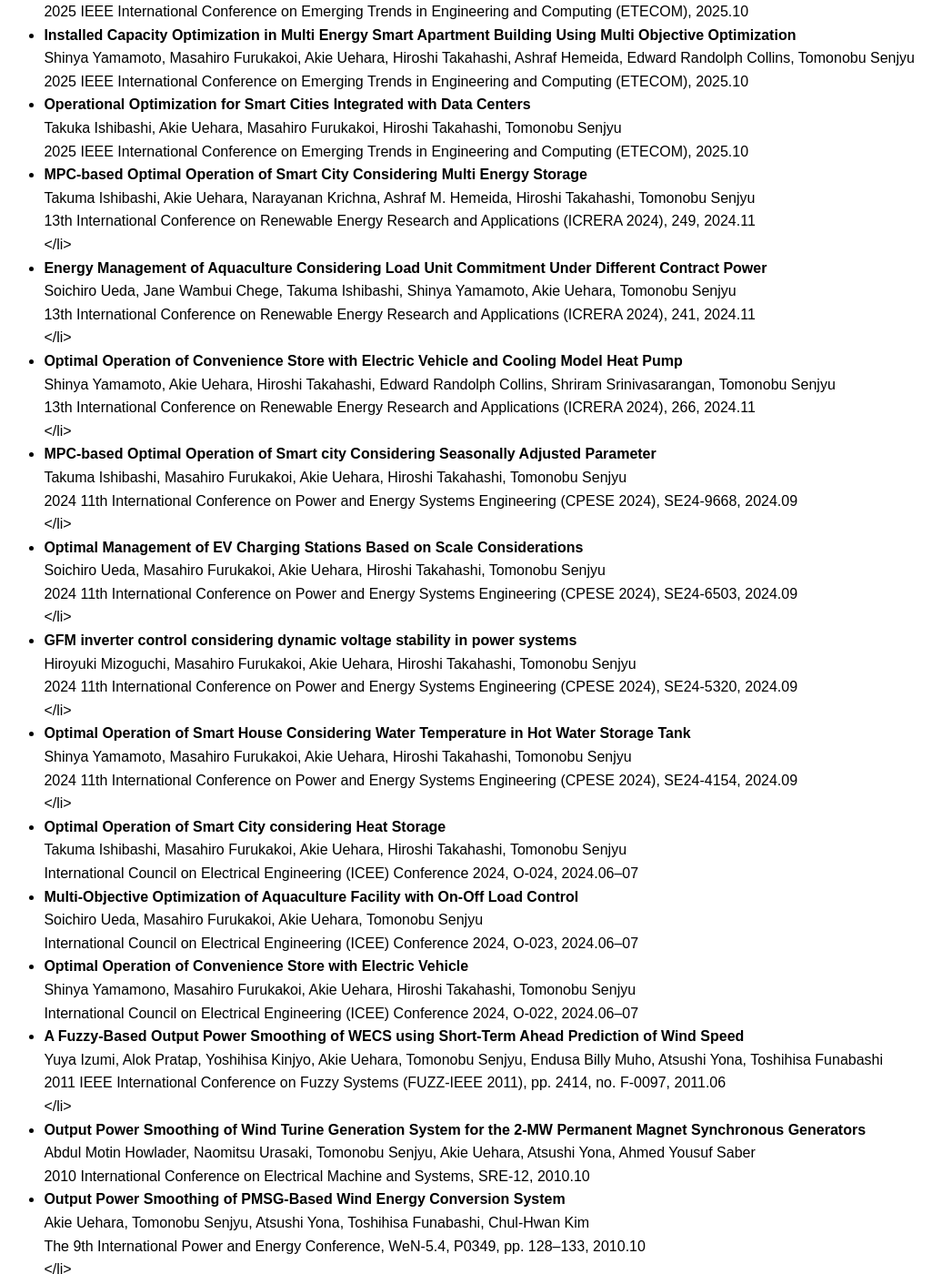
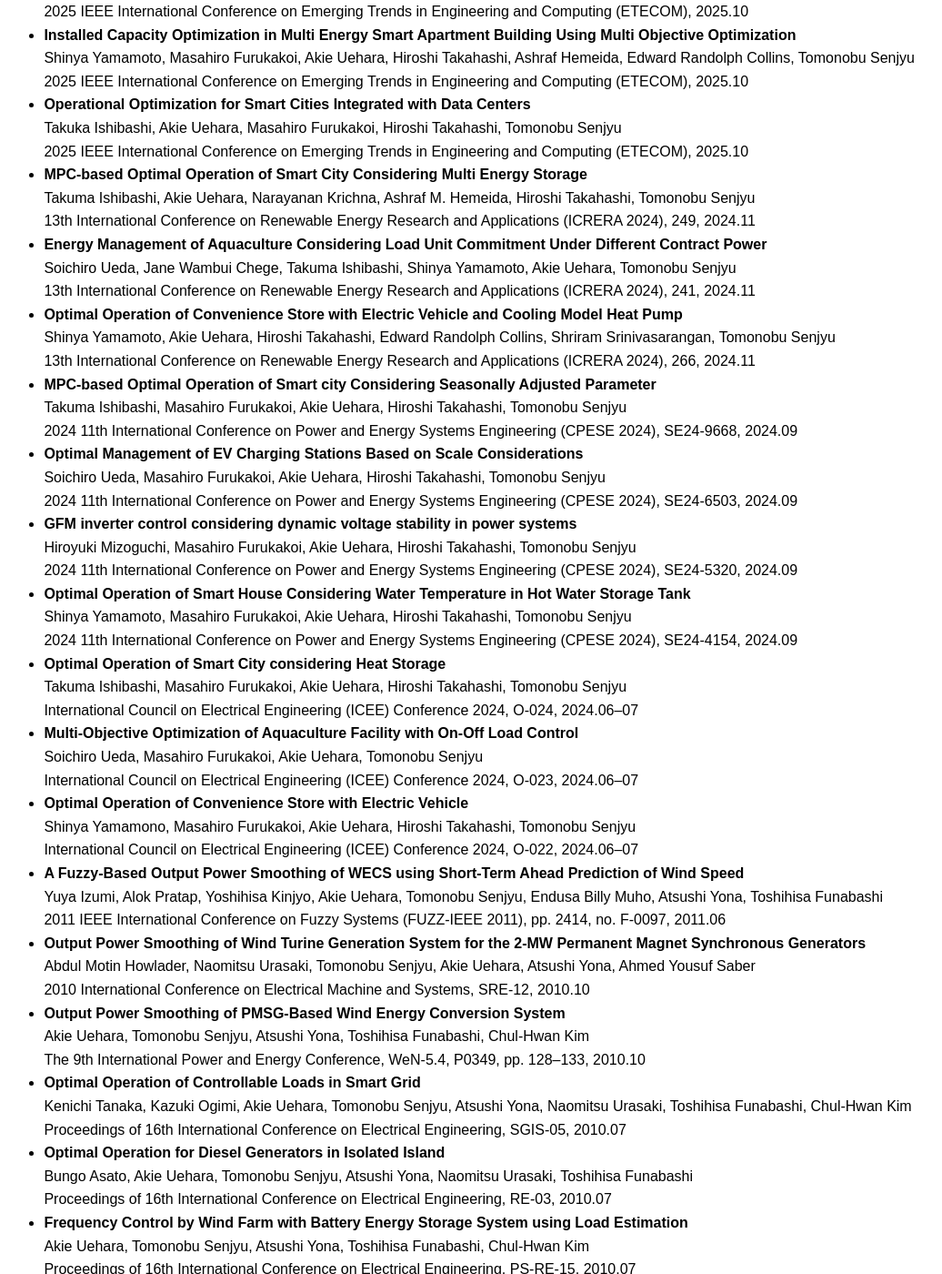
Before and after one commit to akieuehara/AkieUehara.github.io, a Jekyll site: the page built from publications.md, in a window 1280 px wide and 1400 px high, scrolled down 2521 px. Shown: the whole window at 91% size, without its empty margins (74-1110 px from the left). Built offline with Jekyll 4.4.1, drawn with Linux system fonts in a browser that asks for light colours; comment, search, counter and statistics services are not loaded; some of the changed text lies outside the part shown.

Commit message:
Update publications.md

```diff
--- a/publications.md
+++ b/publications.md
@@ -192,49 +192,49 @@
 <b>MPC-based Optimal Operation of Smart City Considering Multi Energy Storage</b><br>
 Takuma Ishibashi, Akie Uehara, Narayanan Krichna, Ashraf M. Hemeida, Hiroshi Takahashi, Tomonobu Senjyu<br>
 13th International Conference on Renewable Energy Research and Applications (ICRERA 2024), 249, 2024.11<br>
-<span class="__dimensions_badge_embed__" data-doi="10.1109/ICRERA62673.2024.10815324" data-style="small_rectangle"></span></li>
+<span class="__dimensions_badge_embed__" data-doi="10.1109/ICRERA62673.2024.10815324" data-style="small_rectangle"></span>
 </li>
 
 <li>
 <b>Energy Management of Aquaculture Considering Load Unit Commitment Under Different Contract Power</b><br>
 Soichiro Ueda, Jane Wambui Chege, Takuma Ishibashi, Shinya Yamamoto, Akie Uehara, Tomonobu Senjyu<br>
 13th International Conference on Renewable Energy Research and Applications (ICRERA 2024), 241, 2024.11<br>
-<span class="__dimensions_badge_embed__" data-doi="10.1109/ICRERA62673.2024.10815149" data-style="small_rectangle"></span></li>
+<span class="__dimensions_badge_embed__" data-doi="10.1109/ICRERA62673.2024.10815149" data-style="small_rectangle"></span>
 </li>
 
 <li>
 <b>Optimal Operation of Convenience Store with Electric Vehicle and Cooling Model Heat Pump</b><br>
 Shinya Yamamoto, Akie Uehara, Hiroshi Takahashi, Edward Randolph Collins, Shriram Srinivasarangan, Tomonobu Senjyu<br>
 13th International Conference on Renewable Energy Research and Applications (ICRERA 2024), 266, 2024.11<br>
-<span class="__dimensions_badge_embed__" data-doi="10.1109/ICRERA62673.2024.10815297" data-style="small_rectangle"></span></li>
+<span class="__dimensions_badge_embed__" data-doi="10.1109/ICRERA62673.2024.10815297" data-style="small_rectangle"></span>
 </li>
 
 <li>
 <b>MPC-based Optimal Operation of Smart city Considering Seasonally Adjusted Parameter</b><br>
 Takuma Ishibashi, Masahiro Furukakoi, Akie Uehara, Hiroshi Takahashi, Tomonobu Senjyu<br>
 2024 11th International Conference on Power and Energy Systems Engineering (CPESE 2024), SE24-9668, 2024.09<br>
-<span class="__dimensions_badge_embed__" data-doi="10.1109/CPESE62584.2024.10841239" data-style="small_rectangle"></span></li>
+<span class="__dimensions_badge_embed__" data-doi="10.1109/CPESE62584.2024.10841239" data-style="small_rectangle"></span>
 </li>
 
 <li>
 <b>Optimal Management of EV Charging Stations Based on Scale Considerations</b><br>
 Soichiro Ueda, Masahiro Furukakoi, Akie Uehara, Hiroshi Takahashi, Tomonobu Senjyu<br>
 2024 11th International Conference on Power and Energy Systems Engineering (CPESE 2024), SE24-6503, 2024.09<br>
-<span class="__dimensions_badge_embed__" data-doi="10.1109/CPESE62584.2024.10840505" data-style="small_rectangle"></span></li>
+<span class="__dimensions_badge_embed__" data-doi="10.1109/CPESE62584.2024.10840505" data-style="small_rectangle"></span>
 </li>
 
 <li>
 <b>GFM inverter control considering dynamic voltage stability in power systems</b><br>
 Hiroyuki Mizoguchi, Masahiro Furukakoi, Akie Uehara, Hiroshi Takahashi, Tomonobu Senjyu<br>
 2024 11th International Conference on Power and Energy Systems Engineering (CPESE 2024), SE24-5320, 2024.09<br>
-<span class="__dimensions_badge_embed__" data-doi="10.1109/CPESE62584.2024.10840513" data-style="small_rectangle"></span></li>
+<span class="__dimensions_badge_embed__" data-doi="10.1109/CPESE62584.2024.10840513" data-style="small_rectangle"></span>
 </li>
 
 <li>
 <b>Optimal Operation of Smart House Considering Water Temperature in Hot Water Storage Tank</b><br>
 Shinya Yamamoto, Masahiro Furukakoi, Akie Uehara, Hiroshi Takahashi, Tomonobu Senjyu<br>
 2024 11th International Conference on Power and Energy Systems Engineering (CPESE 2024), SE24-4154, 2024.09<br>
-<span class="__dimensions_badge_embed__" data-doi="10.1109/CPESE62584.2024.10841272" data-style="small_rectangle"></span></li>
+<span class="__dimensions_badge_embed__" data-doi="10.1109/CPESE62584.2024.10841272" data-style="small_rectangle"></span>
 </li>
 
 <li>
@@ -259,7 +259,7 @@
 <b>A Fuzzy-Based Output Power Smoothing of WECS using Short-Term Ahead Prediction of Wind Speed</b><br>
 Yuya Izumi, Alok Pratap, Yoshihisa Kinjyo, Akie Uehara, Tomonobu Senjyu, Endusa Billy Muho, Atsushi Yona, Toshihisa Funabashi<br>
 2011 IEEE International Conference on Fuzzy Systems (FUZZ-IEEE 2011), pp. 2414, no. F-0097, 2011.06<br>
-<span class="__dimensions_badge_embed__" data-doi="10.1109/FUZZY.2011.6007368" data-style="small_rectangle"></span></li>
+<span class="__dimensions_badge_embed__" data-doi="10.1109/FUZZY.2011.6007368" data-style="small_rectangle"></span>
 </li>
 
 <li>
@@ -272,7 +272,7 @@
 <b>Output Power Smoothing of PMSG-Based Wind Energy Conversion System</b><br>
 Akie Uehara, Tomonobu Senjyu, Atsushi Yona, Toshihisa Funabashi, Chul-Hwan Kim<br>
 The 9th International Power and Energy Conference, WeN-5.4, P0349, pp. 128–133, 2010.10<br>
-<span class="__dimensions_badge_embed__" data-doi="10.1109/IPECON.2010.5697143" data-style="small_rectangle"></span></li>
+<span class="__dimensions_badge_embed__" data-doi="10.1109/IPECON.2010.5697143" data-style="small_rectangle"></span>
 </li>
 
 <li>
@@ -303,7 +303,7 @@
 <b>A Fuzzy-Logic-Based Output Power Smoothing Method of WECS with Permanent Magnet Synchronous Generator using Inertia of Wind Turbine</b><br>
 Akie Uehara, Tomonobu Senjyu, Atsushi Yona, Toshihisa Funabashi, Chul-Hwan Kim<br>
 Proceedings of 16th International Conference on Electrical Engineering, RE-17, 2010.07<br>
-<span class="__dimensions_badge_embed__" data-doi="10.5370/JICEE.2011.1.3.309" data-style="small_rectangle"></span></li>
+<span class="__dimensions_badge_embed__" data-doi="10.5370/JICEE.2011.1.3.309" data-style="small_rectangle"></span>
 </li>
 
 <li>
@@ -316,42 +316,42 @@
 <b>A Hybrid Smart AC/DC Power System</b><br>
 Kyohei Kurohane, Tomonobu Senjyu, Akie Uehara, Atsushi Yona, Toshihisa Funabashi<br>
 2010 5th IEEE Conference on Industrial Electrical and Applications, WeM5.19, P0279, pp. 764–769, 2010.06<br>
-<span class="__dimensions_badge_embed__" data-doi="10.1109/ICIEA.2010.5516936>" data-style="small_rectangle"></span></li>
+<span class="__dimensions_badge_embed__" data-doi="10.1109/ICIEA.2010.5516936>" data-style="small_rectangle"></span>
 </li>
 
 <li>
 <b>Study on Optimum Operation Planning of Wind Farm/Battery System using Forecasted Generated Power Data</b><br>
 Akie Uehara, Tomonobu Senjyu, Yasuaki Kikunaga, Bungo Asato, Atsushi Yona, Toshihisa Funabashi<br>
 The 8th International Conference on Power Electronics and Drive Systems, No. 361, 2009.11<br>
-<span class="__dimensions_badge_embed__" data-doi="10.1109/PEDS.2009.5385766>" data-style="small_rectangle"></span></li>
+<span class="__dimensions_badge_embed__" data-doi="10.1109/PEDS.2009.5385766>" data-style="small_rectangle"></span>
 </li>
 
 <li>
 <b>Frequency Regulation by Coordination Control of Wind Turbine Generator and Battery using Load Estimation</b><br>
 Akie Uehara, Tomonobu Senjyu, Atsushi Yona, Toshihisa Funabashi<br>
 The 8th International Conference on Power Electronics and Drive Systems, No. 360, 2009.11<br>
-<span class="__dimensions_badge_embed__" data-doi="10.1109/PEDS.2009.5385765>" data-style="small_rectangle"></span></li>
+<span class="__dimensions_badge_embed__" data-doi="10.1109/PEDS.2009.5385765>" data-style="small_rectangle"></span>
 </li>
 
 <li>
 <b>Addressing Grid Integration Issues for DFIG-Based WECS via Multiobjective H1 Paradigm</b><br>
 Endusa Billy Muho, Tomonobu Senjyu, Akie Uehara, Chul-Hwan Kim<br>
 IEEE T&D Asia Conference and Exposition 2009, PO3-7, 2009.10<br>
-<span class="__dimensions_badge_embed__" data-doi="10.1109/TD-ASIA.2009.5356871>" data-style="small_rectangle"></span></li>
+<span class="__dimensions_badge_embed__" data-doi="10.1109/TD-ASIA.2009.5356871>" data-style="small_rectangle"></span>
 </li>
 
 <li>
 <b>Smoothing Control of Generated Power Fluctuation of WTG using Gain-Scheduled Control</b><br>
 Tomonobu Senjyu, Akie Uehara, Yasuaki Kikunaga, Bungo Asato, Atsushi Yona, Toshihisa Funabashi, Chul-Hwan Kim<br>
 IEEE T&D Asia Conference and Exposition 2009, OR9-3, 2009.10<br>
-<span class="__dimensions_badge_embed__" data-doi="10.1109/TD-ASIA.2009.5356948>" data-style="small_rectangle"></span></li>
+<span class="__dimensions_badge_embed__" data-doi="10.1109/TD-ASIA.2009.5356948>" data-style="small_rectangle"></span>
 </li>
 
 <li>
 <b>Frequency Control by Coordination Control of Wind Turbine Generator and Battery using H∞ Control</b><br>
 Tomonobu Senjyu, Akie Uehara, Atsushi Yona, Toshihisa Funabashi<br>
 IEEE T&D Asia Conference and Exposition 2009, PO5-6, 2009.10<br>
-<span class="__dimensions_badge_embed__" data-doi="10.1109/TD-ASIA.2009.5356848>" data-style="small_rectangle"></span></li>
+<span class="__dimensions_badge_embed__" data-doi="10.1109/TD-ASIA.2009.5356848>" data-style="small_rectangle"></span>
 </li>
 
 </ol>
```
